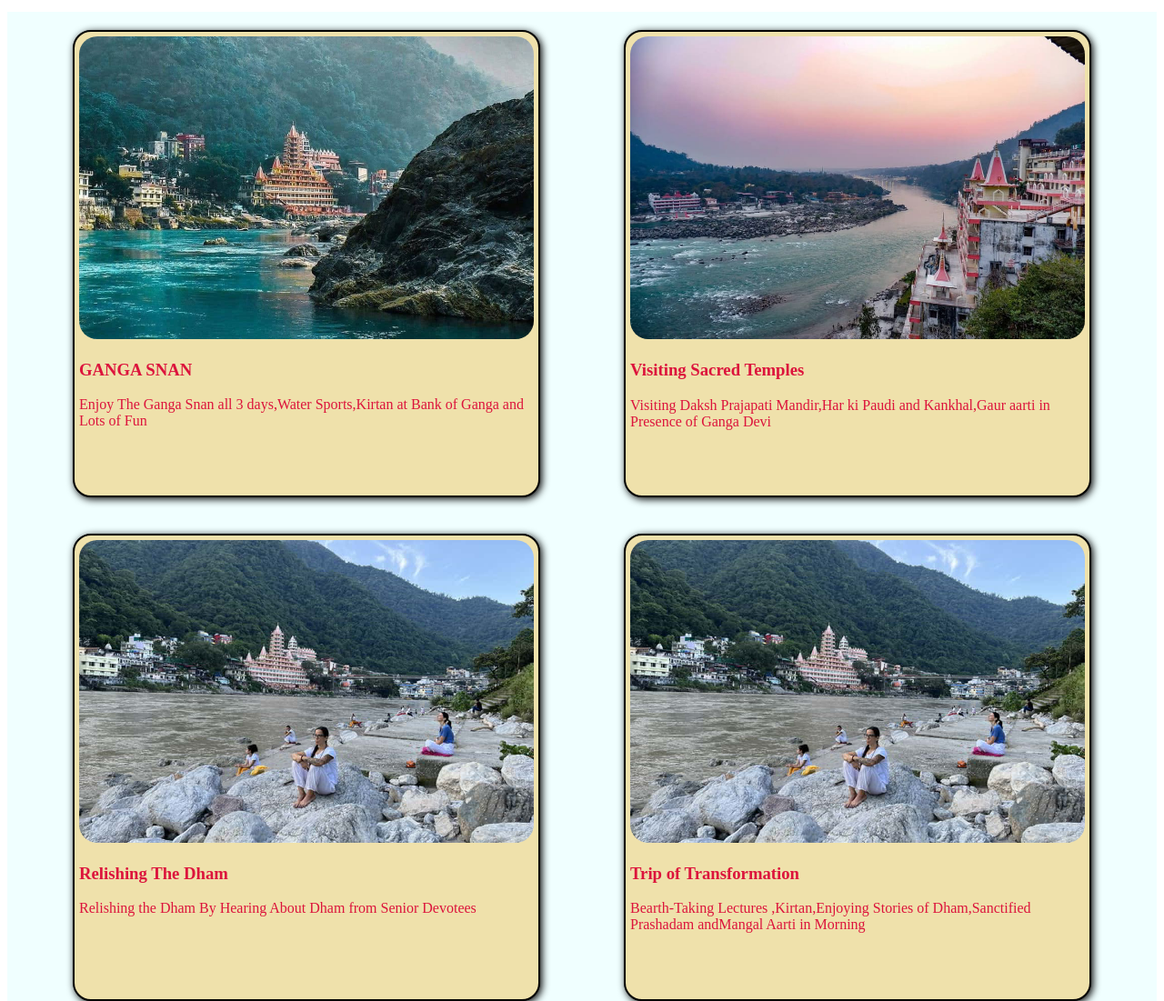
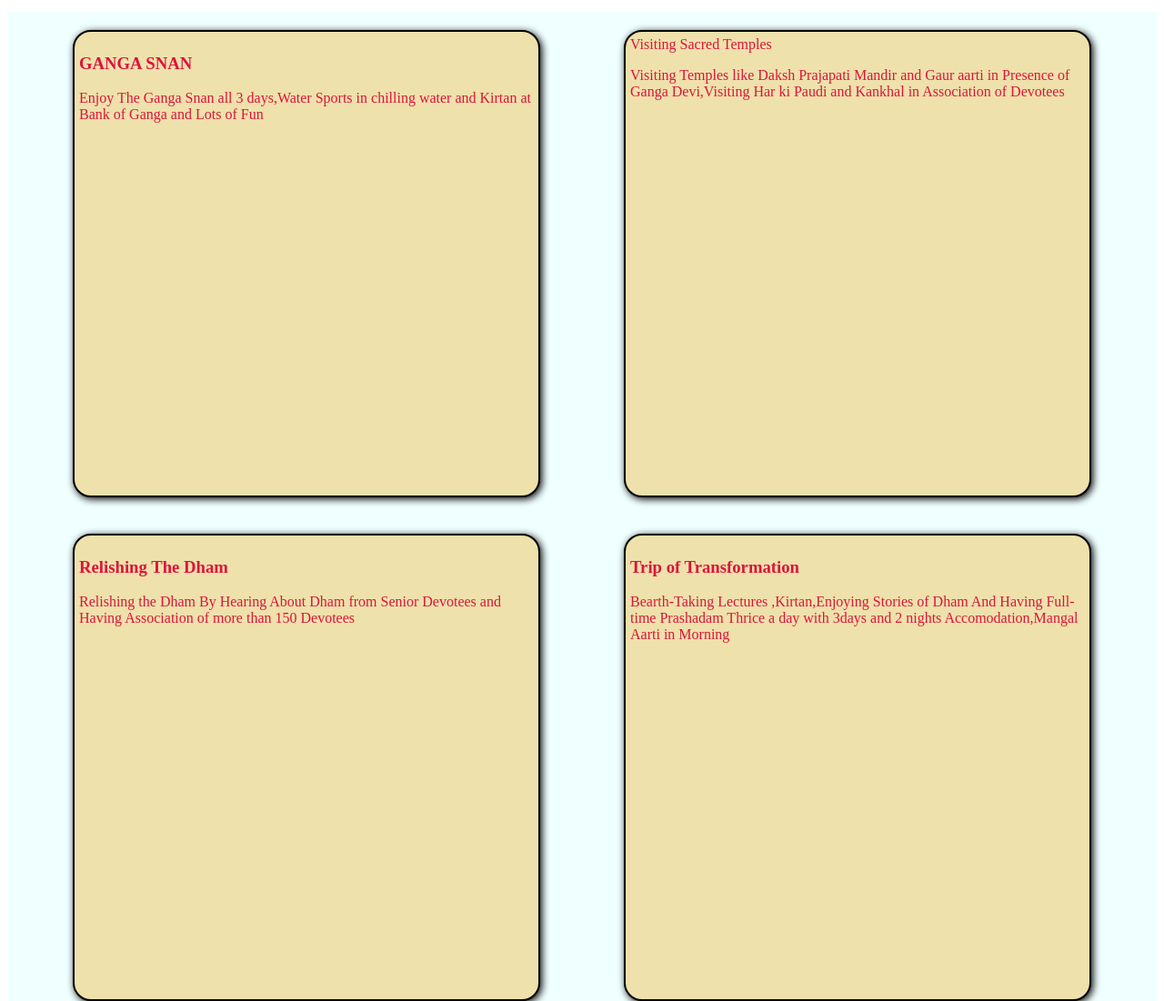
Before and after one commit to ConnectToKrsna/Rishikesh-And-Haridwar-Camp-2024, a plain HTML site: page index.html in a window 1280 px wide. Shown: the part 226-1327 px from the top of the page at 91% size. Drawn offline with Linux system fonts and the light colour scheme.

Commit message:
Update index.html

```diff
--- a/index.html
+++ b/index.html
@@ -14,43 +14,43 @@
       <h2>Let's Explore Rishikesh and Haridwar in association of devotees
         this Summer on 31st May,1 and 2nd June
      </h2>
-     <button class="frontb"><a href="Register.html">Register Now</a></button>
+     <button class="frontb"><a href="https://rzp.io/l/kv4qAG3k">Register Now</a></button>
     </div>
     <br>
   </span>
 </div>
     <span id="sp1">
     <div id="Rishikesh">
-      <div class="card">
-        <img src="Rishikeshp1.jpg" alt="Rishikesh" />
+      <div class="card" id="card1">
+        <!-- <img src="Rishikeshp1.jpg" alt="Rishikesh" /> -->
         <h3>GANGA SNAN</h3>
         <p>
-          Enjoy The Ganga Snan all 3 days,Water Sports,Kirtan at Bank of Ganga and Lots of Fun
+          Enjoy The Ganga Snan all 3 days,Water Sports in chilling water and Kirtan at Bank of Ganga and Lots of Fun
         </p>
       </div>
-      <div class="card">
-        <img src="Rishikeshp4.jpg" alt="Rishikesh" />
-        <h3>Visiting Sacred Temples</h3>
+      <div class="card" id="card2">
+        <!-- <img src="Rishikeshp4.jpg" alt="Rishikesh" > -->
+      </h3>Visiting Sacred Temples</h3>
         <p>
-           Visiting Daksh Prajapati Mandir,Har ki Paudi and Kankhal,Gaur aarti in Presence of Ganga Devi
+           Visiting Temples like Daksh Prajapati Mandir and Gaur aarti in Presence of Ganga Devi,Visiting Har ki Paudi and Kankhal in Association of Devotees
         </p>
       </div>
     </div>
   </span>
   <span id="sp2">
     <div id="Rishikesh">
-        <div class="card">
-          <img src="Rishikeshp2.jpg" alt="Rishikesh" />
+        <div class="card" id="card3">
+          <!-- <img src="Rishikeshp2.jpg" alt="Rishikesh" /> -->
           <h3>Relishing The Dham</h3>
           <p>
-             Relishing the Dham By Hearing About Dham from Senior Devotees
+             Relishing the Dham By Hearing About Dham from Senior Devotees and Having Association of more than 150 Devotees
           </p>
         </div>
-      <div class="card">
-          <img src="Rishikeshp2.jpg" alt="Rishikesh" />
+      <div class="card" id="card4">
+          <!-- <img src="Rishikeshp2.jpg" alt="Rishikesh" /> -->
           <h3>Trip of Transformation</h3>
           <p>
-              Bearth-Taking Lectures ,Kirtan,Enjoying Stories of Dham,Sanctified Prashadam andMangal Aarti in
+              Bearth-Taking Lectures ,Kirtan,Enjoying Stories of Dham And Having Full-time Prashadam Thrice a day with 3days and 2 nights Accomodation,Mangal Aarti in
               Morning
           </p>
         </div>
@@ -66,7 +66,7 @@
     <div id="Rishikesh">
       <div class="regform">
         <h3>Click at below button for registration</h3>
-        <button class="regb"><a href="Register.html">Register Now</a></button>
+        <button class="regb"><a href="https://rzp.io/l/kv4qAG3k">Register Now</a></button>
       </div>
     </div>
   </span>
```
